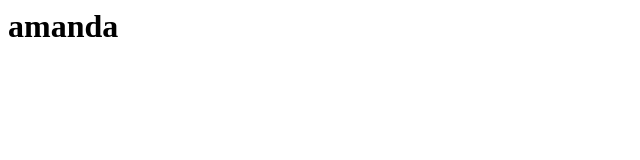
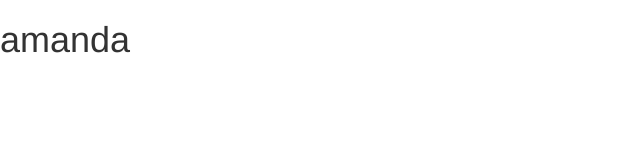
Before and after one commit to harris1997/harris1997.github.io, a plain HTML site: page index.html in a window 1280 px wide. Shown: the whole page, without its empty margins (0-640 px from the left). Drawn offline with nearby package versions, Linux system fonts and the light colour scheme.

Commit message:
add bootstrap

```diff
--- a/index.html
+++ b/index.html
@@ -1,3 +1,9 @@
     <html>
-     <h1> amanda</h1>
+    <head>
+        <meta name="viewport" content="width=device-width, initial-scale=1">
+         <link rel= "stylesheet" href= "https://cdnjs.cloudflare.com/ajax/libs/twitter-bootstrap/3.3.4/css/bootstrap.css">
+    </head>
+    <body>
+    <h1> amanda</h1>
+    </body>
     </html>
```
